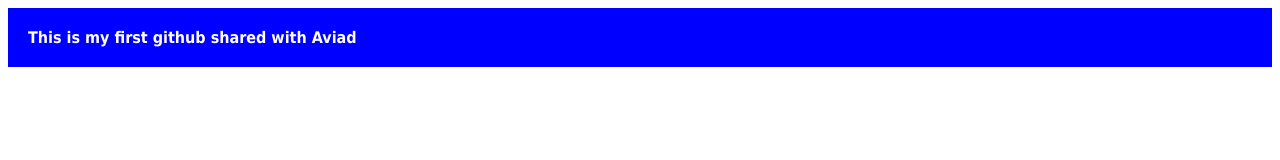
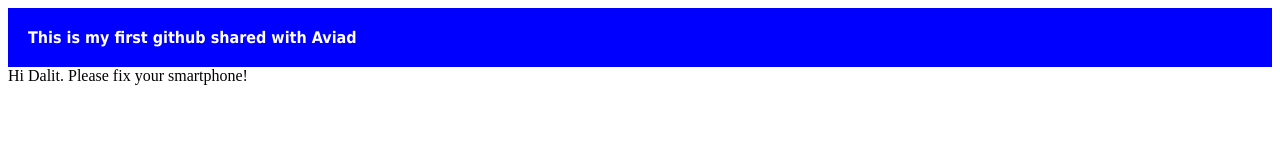
Before and after one commit to dalitst/my-first-project, a plain HTML site: page index.html in a window 1280 px wide. Drawn offline with Linux system fonts and the light colour scheme.

```diff
--- a/index.html
+++ b/index.html
@@ -10,7 +10,7 @@
         This is my first github shared with Aviad
     </div>
     <div Class="student-contributor">
-
+Hi Dalit. Please fix your smartphone!
     </div>
   </body>
 
```
